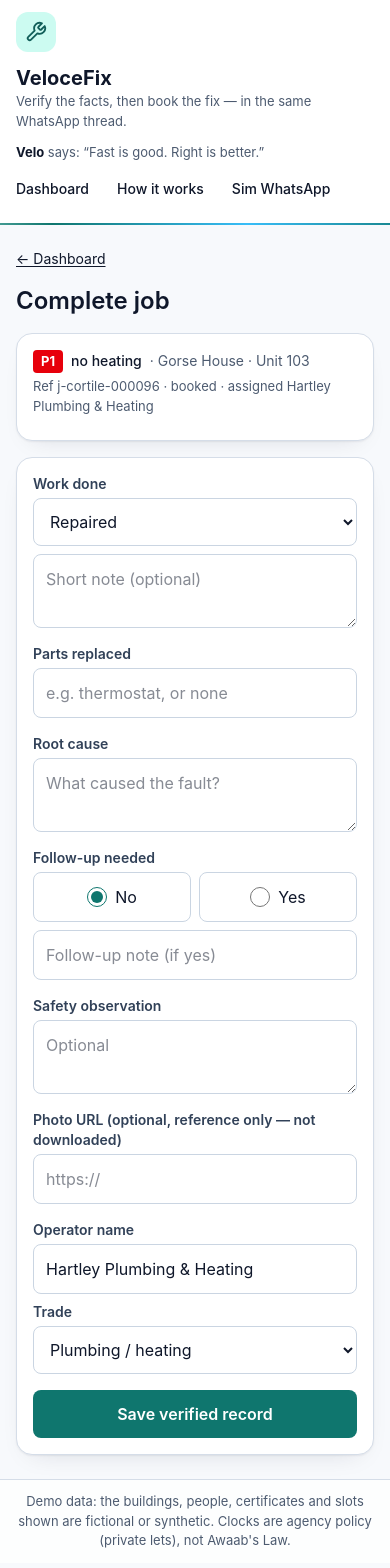
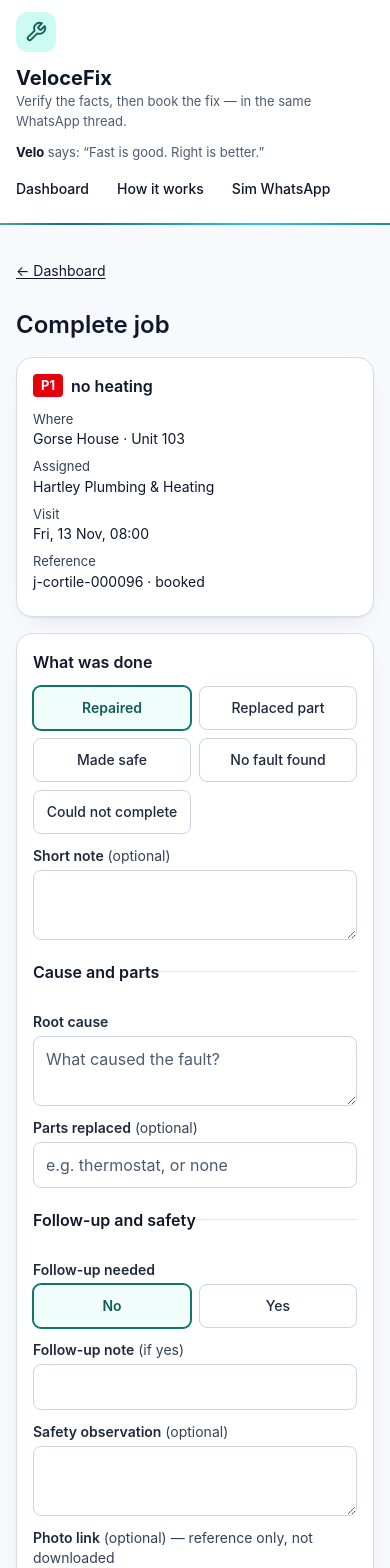
Before and after one commit to francescococcia/velocefix, a Next.js app: page /jobs/j-cortile-000096/complete in a window 390 px wide. Shown: the top 1568 px of the page. Built offline with nearby package versions, Linux system fonts and the light colour scheme.

Commit message:
UI13: Complete job form in four short groups with tap-target choices; record view side by side
Same field names, values and validation. No test suite in the repo; tsc --noEmit passes.
Submitted once on a local in-memory server at phone width.

Co-Authored-By: Claude Fable 5.2 <noreply@anthropic.com>

```diff
--- a/app/jobs/[id]/complete/page.tsx
+++ b/app/jobs/[id]/complete/page.tsx
@@ -10,8 +10,14 @@ import { ratingRequestBody } from "@/lib/twilio";
 
 export const dynamic = "force-dynamic";
 
-const field = "block w-full rounded-lg border border-slate-300 bg-white p-3 text-base";
-const label = "block text-sm font-semibold text-slate-700 mb-1";
+const field = "block w-full rounded-lg border border-slate-300 bg-white px-3 py-2.5 text-base text-slate-900 placeholder:text-slate-500 aria-[invalid=true]:border-red-600";
+const label = "mb-1 block text-sm font-semibold text-slate-800";
+const legend = "text-base font-semibold text-slate-900";
+const optional = <span className="font-normal text-slate-600"> (optional)</span>;
+// A real radio inside each label keeps arrow-key and screen-reader behaviour; the label is the tap target.
+const choice =
+  "flex min-h-11 cursor-pointer items-center justify-center rounded-lg border border-slate-300 bg-white px-3 py-2 text-center text-sm font-medium text-slate-800 hover:bg-brand-tint has-[:checked]:border-brand has-[:checked]:bg-brand-tint has-[:checked]:font-semibold has-[:checked]:text-brand-strong has-[:checked]:ring-1 has-[:checked]:ring-brand has-[:focus-visible]:outline-2 has-[:focus-visible]:outline-offset-2 has-[:focus-visible]:outline-brand";
+const when: Intl.DateTimeFormatOptions = { timeZone: "Europe/London", weekday: "short", day: "numeric", month: "short", hour: "2-digit", minute: "2-digit" };
 
 export default async function CompleteJobPage({
   params,
@@ -28,39 +34,72 @@ export default async function CompleteJobPage({
   const unit = s.units.find((u) => u.id === job.unitId);
   const building = unit ? s.buildings.find((b) => b.id === unit.buildingId) : undefined;
   const op = job.operatorId ? s.operators.find((o) => o.id === job.operatorId) : undefined;
+  const slot = op?.slots.find((x) => x.id === job.slotId);
   const work = s.works.find((w) => w.id === `w-complete-${job.id}`);
   const notice = s.notices.find((n) => n.jobId === job.id);
   const done = job.status === "completed" && work && notice;
+  // The route sends back one message; point it at the field it is about.
+  const bad = error?.startsWith("Root cause") ? "cause" : error?.startsWith("Operator name") ? "operatorName" : undefined;
 
   return (
-    <div className="mx-auto max-w-lg space-y-4">
-      <p className="text-sm"><Link href="/" className="underline">← Dashboard</Link></p>
-      <h1 className="text-2xl font-semibold">Complete job</h1>
-      <section className="vf-card p-4 text-sm">
-        <div className="flex items-center gap-2 flex-wrap">
+    <div className="mx-auto max-w-4xl space-y-4">
+      <p className="text-sm"><Link href="/" className="inline-flex min-h-11 items-center underline">← Dashboard</Link></p>
+      <h1 className="text-2xl font-semibold">{done ? "Completion record" : "Complete job"}</h1>
+
+      <div className="grid gap-4 lg:grid-cols-[17rem_1fr] lg:items-start">
+        <section className="vf-card p-4 text-sm lg:sticky lg:top-4" aria-label="Job">
+          <p className="flex flex-wrap items-center gap-2">
             <PriorityBadge p={job.priority.priority} />
-          <span className="font-medium">{job.proposal.issue.replace(/_/g, " ")}</span>
-          <span className="text-slate-500">· {building?.name} · {unit?.label}</span>
+            <span className="text-base font-semibold text-slate-900">{job.proposal.issue.replace(/_/g, " ")}</span>
+          </p>
+          <dl className="mt-3 space-y-2">
+            <div>
+              <dt className="text-xs text-slate-600">Where</dt>
+              <dd className="text-slate-900">{building?.name} · {unit?.label}</dd>
             </div>
-        <p className="mt-1 text-xs text-slate-500">Ref {job.id} · {job.status}{op ? ` · assigned ${op.name}` : ""}</p>
+            {op && (
+              <div>
+                <dt className="text-xs text-slate-600">Assigned</dt>
+                <dd className="text-slate-900">{op.name}</dd>
+              </div>
+            )}
+            {slot && (
+              <div>
+                <dt className="text-xs text-slate-600">Visit</dt>
+                <dd className="text-slate-900">{new Date(slot.start).toLocaleString("en-GB", when)}</dd>
+              </div>
+            )}
+            <div>
+              <dt className="text-xs text-slate-600">Reference</dt>
+              <dd className="text-slate-900">{job.id} · {job.status.replace(/_/g, " ")}</dd>
+            </div>
+          </dl>
           <div className="mt-2"><RatingBadge job={job} /></div>
         </section>
 
-      {error && <p className="rounded-lg bg-red-50 p-3 text-sm text-red-800">{error}</p>}
+        <div className="min-w-0 space-y-4">
+          {error && (
+            <p role="alert" className="rounded-lg bg-red-50 p-3 text-sm text-red-800 ring-1 ring-red-200">
+              {error}{bad ? " The field is marked below." : ""}
+            </p>
+          )}
 
           {done && work && notice ? (
             <FadeIn className="space-y-4">
-          <h2 className="text-lg font-semibold">Verified history</h2>
+              <section aria-labelledby="record-title">
+                <h2 id="record-title" className="text-lg font-semibold">Verified history</h2>
                 <ul><VerifiedHistory work={work} /></ul>
-          <section className="vf-card p-4 space-y-3">
+              </section>
+              <div className="grid gap-4 md:grid-cols-2 md:items-start">
+                <section className="vf-card space-y-3 p-4">
                   <h2 className="text-lg font-semibold">Tenant notice</h2>
-            <p className="text-xs text-amber-800">Draft only. The agency must approve send. This is never sent automatically.</p>
-            <pre className="whitespace-pre-wrap rounded-lg bg-slate-50 p-3 text-sm">{notice.body}</pre>
-            <button type="button" disabled className="min-h-11 w-full rounded-lg bg-slate-300 px-4 py-3 text-base font-semibold text-slate-600 cursor-not-allowed">
+                  <p className="text-sm text-amber-900">Draft only. The agency must approve send. This is never sent automatically.</p>
+                  <p className="whitespace-pre-line rounded-lg bg-slate-50 p-3 text-sm text-slate-900 ring-1 ring-slate-200">{notice.body}</p>
+                  <button type="button" disabled className="min-h-11 w-full cursor-not-allowed rounded-lg bg-slate-300 px-4 py-3 text-base font-semibold text-slate-600">
                     Draft, agency approves send
                   </button>
                 </section>
-          <section className="vf-card p-4 space-y-3">
+                <section className="vf-card space-y-3 p-4">
                   <h2 className="text-lg font-semibold">Tenant satisfaction</h2>
                   {job.rating ? (
                     <p className="text-sm text-slate-700">
@@ -82,64 +121,108 @@ export default async function CompleteJobPage({
                           {job.ratingAsk.pending ? " Waiting for the tenant to reply." : ""}
                         </p>
                       )}
-                <pre className="whitespace-pre-wrap rounded-lg bg-slate-50 p-3 text-sm">{ratingRequestBody(job.id, job.proposal.issue)}</pre>
+                      <p className="whitespace-pre-line rounded-lg bg-slate-50 p-3 text-sm text-slate-900 ring-1 ring-slate-200">{ratingRequestBody(job.id, job.proposal.issue)}</p>
                       <form action={`/api/jobs/${job.id}/ask-rating`} method="post">
                         <MotionButton type="submit" className="min-h-11 w-full rounded-lg bg-brand px-4 py-3 text-base font-semibold text-white">
                           {job.ratingAsk?.pending ? "Ask tenant to rate again" : "Ask tenant to rate"}
                         </MotionButton>
                       </form>
-                <p className="text-xs text-slate-500">This message is only sent when you press the button. It is never sent automatically on completion.</p>
+                      <p className="text-xs text-slate-600">This message is only sent when you press the button. It is never sent automatically on completion.</p>
                     </>
                   )}
                 </section>
+              </div>
             </FadeIn>
           ) : job.status !== "booked" ? (
             <p className="rounded-lg bg-amber-50 p-3 text-sm text-amber-900">Only a booked job can be completed from this form. Current status: {job.status}.</p>
           ) : (
-        <form action={`/api/jobs/${job.id}/complete`} method="post" className="space-y-4 vf-card p-4">
-          <div>
-            <label className={label} htmlFor="workDone">Work done</label>
-            <select id="workDone" name="workDone" required defaultValue="repaired" className={field}>
-              {WORK_DONE.map((w) => <option key={w.id} value={w.id}>{w.label}</option>)}
-            </select>
-            <textarea name="workNote" rows={2} placeholder="Short note (optional)" className={`${field} mt-2`} />
+            <form action={`/api/jobs/${job.id}/complete`} method="post" className="vf-card space-y-5 p-4">
+              <fieldset className="space-y-3">
+                <legend className={legend}>What was done</legend>
+                <div className="grid grid-cols-2 gap-2 sm:grid-cols-3">
+                  {WORK_DONE.map((w, i) => (
+                    <label key={w.id} className={choice}>
+                      <input type="radio" name="workDone" value={w.id} defaultChecked={i === 0} required className="sr-only" />
+                      {w.label}
+                    </label>
+                  ))}
                 </div>
                 <div>
-            <label className={label} htmlFor="parts">Parts replaced</label>
+                  <label className={label} htmlFor="workNote">Short note{optional}</label>
+                  <textarea id="workNote" name="workNote" rows={2} className={field} />
+                </div>
+              </fieldset>
+
+              <fieldset className="space-y-3 border-t border-slate-200 pt-4">
+                <legend className={legend}>Cause and parts</legend>
+                <div className="grid gap-3 sm:grid-cols-2">
+                  <div>
+                    <label className={label} htmlFor="cause">Root cause</label>
+                    <textarea
+                      id="cause"
+                      name="cause"
+                      required
+                      rows={2}
+                      className={field}
+                      placeholder="What caused the fault?"
+                      aria-invalid={bad === "cause" || undefined}
+                      autoFocus={bad === "cause"}
+                    />
+                  </div>
+                  <div>
+                    <label className={label} htmlFor="parts">Parts replaced{optional}</label>
                     <input id="parts" name="parts" className={field} placeholder="e.g. thermostat, or none" />
                   </div>
-          <div>
-            <label className={label} htmlFor="cause">Root cause</label>
-            <textarea id="cause" name="cause" required rows={2} className={field} placeholder="What caused the fault?" />
                 </div>
-          <fieldset>
-            <legend className={label}>Follow-up needed</legend>
+              </fieldset>
+
+              <fieldset className="space-y-3 border-t border-slate-200 pt-4">
+                <legend className={legend}>Follow-up and safety</legend>
+                <div className="grid gap-3 sm:grid-cols-2">
+                  <div role="radiogroup" aria-labelledby="follow-label">
+                    <p id="follow-label" className={label}>Follow-up needed</p>
                     <div className="grid grid-cols-2 gap-2">
-              <label className="flex items-center justify-center gap-2 rounded-lg border border-slate-300 p-3 text-base">
-                <input type="radio" name="followUpNeeded" value="no" defaultChecked className="h-5 w-5" /> No
+                      <label className={choice}>
+                        <input type="radio" name="followUpNeeded" value="no" defaultChecked className="sr-only" /> No
                       </label>
-              <label className="flex items-center justify-center gap-2 rounded-lg border border-slate-300 p-3 text-base">
-                <input type="radio" name="followUpNeeded" value="yes" className="h-5 w-5" /> Yes
+                      <label className={choice}>
+                        <input type="radio" name="followUpNeeded" value="yes" className="sr-only" /> Yes
                       </label>
                     </div>
-            <input name="followUp" className={`${field} mt-2`} placeholder="Follow-up note (if yes)" />
-          </fieldset>
-          <div>
-            <label className={label} htmlFor="safetyObservation">Safety observation</label>
-            <textarea id="safetyObservation" name="safetyObservation" rows={2} className={field} placeholder="Optional" />
                   </div>
                   <div>
-            <label className={label} htmlFor="photoUrl">Photo URL (optional, reference only — not downloaded)</label>
+                    <label className={label} htmlFor="followUp">Follow-up note<span className="font-normal text-slate-600"> (if yes)</span></label>
+                    <input id="followUp" name="followUp" className={field} />
+                  </div>
+                </div>
+                <div>
+                  <label className={label} htmlFor="safetyObservation">Safety observation{optional}</label>
+                  <textarea id="safetyObservation" name="safetyObservation" rows={2} className={field} />
+                </div>
+                <div>
+                  <label className={label} htmlFor="photoUrl">Photo link{optional}<span className="font-normal text-slate-600"> — reference only, not downloaded</span></label>
                   <input id="photoUrl" name="photoUrl" type="url" className={field} placeholder="https://" />
                 </div>
-          <div className="grid gap-2 sm:grid-cols-2">
+              </fieldset>
+
+              <fieldset className="space-y-3 border-t border-slate-200 pt-4">
+                <legend className={legend}>Signed off by</legend>
+                <div className="grid gap-3 sm:grid-cols-2">
                   <div>
                     <label className={label} htmlFor="operatorName">Operator name</label>
-              <input id="operatorName" name="operatorName" required className={field} defaultValue={op?.name ?? ""} />
+                    <input
+                      id="operatorName"
+                      name="operatorName"
+                      required
+                      className={field}
+                      defaultValue={op?.name ?? ""}
+                      aria-invalid={bad === "operatorName" || undefined}
+                      autoFocus={bad === "operatorName"}
+                    />
                   </div>
                   <div>
                     <label className={label} htmlFor="operatorTrade">Trade</label>
-              <select id="operatorTrade" name="operatorTrade" className={field} defaultValue={op?.trade ?? job.proposal.trade}>
+                    <select id="operatorTrade" name="operatorTrade" className={`${field} min-h-11`} defaultValue={op?.trade ?? job.proposal.trade}>
                       <option value="plumbing_heating">Plumbing / heating</option>
                       <option value="electrical">Electrical</option>
                       <option value="flooring_general">Flooring / general</option>
@@ -147,9 +230,16 @@ export default async function CompleteJobPage({
                     </select>
                   </div>
                 </div>
-          <MotionButton type="submit" className="min-h-11 w-full rounded-lg bg-brand px-4 py-3 text-base font-semibold text-white">Save verified record</MotionButton>
+              </fieldset>
+
+              <div className="border-t border-slate-200 pt-4">
+                <MotionButton type="submit" className="min-h-12 w-full rounded-lg bg-brand px-4 py-3 text-base font-semibold text-white hover:bg-brand-strong">Save verified record</MotionButton>
+                <p className="mt-2 text-xs text-slate-600">Saves to the unit history and drafts the tenant notice. Nothing is sent automatically.</p>
+              </div>
             </form>
           )}
         </div>
+      </div>
+    </div>
   );
 }
--- a/knowledge/tasks.md
+++ b/knowledge/tasks.md
@@ -154,6 +154,12 @@ Code freeze **23:00** Europe/London. Feature freeze **~22:10**. Work in parallel
 - Done when: a dashboard section runs one report (no hot water, no heating, water leak, blocked toilet, gas smell) through `prioritise()` for each building's own record and shows priority, clock, what happens next and the rules that fired, side by side. Preview only; nothing is logged or booked.
 - Note: this is the spec's "how the same ticket would score elsewhere". "No hot water" shows P1 on Albion Terrace and P3 refer-to-developer on Riverside Wharf. Only buildings with a type and a boiler on record appear, so Gorse House and the Dwelly book are not in it. Still not built: in-app Grok ops assistant, Complete job form redesign, unit page, override control, role banner.
 
+### UI13 — Complete job form redesign ✅ (done 23:40)
+- Lane: UI
+- Files: `app/jobs/[id]/complete/page.tsx`
+- Done when: the form is four short titled groups (what was done; cause and parts; follow-up and safety; signed off by) instead of one stack; "Work done" and "Follow-up needed" are tap-target radio groups; optional fields say so in the label; the job summary (where, assigned, visit, reference) sits beside the form on desktop; the saved record shows the notice and satisfaction cards side by side.
+- Note: same field names, values and validation; still a plain form post, so there is no loading state on the button and a server-side error clears what was typed (the browser's own required-field check stops that in practice). Checked at phone width only.
+
 ### SEC1 — Identity hash, no-PII logs, role banner (time-box 15 min)
 - Lane: API for hashing/logging helpers (`lib/privacy.ts` + do not weaken `/api/ops`); UI may add a `?role=` banner in `components/role-banner.tsx` only
 - Files: `lib/privacy.ts`, `components/role-banner.tsx`
```
Lines whose indentation alone changed are shown as unchanged.
